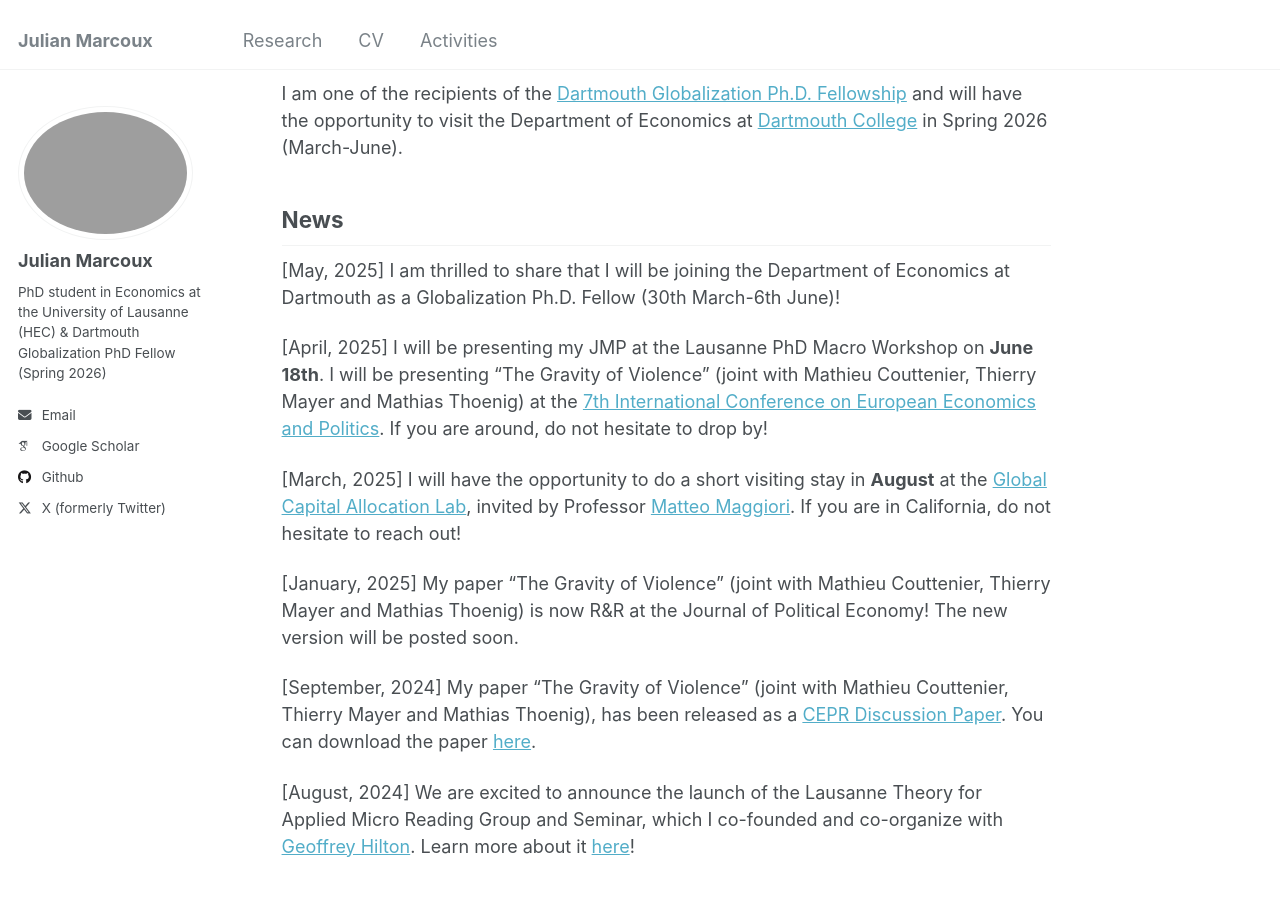
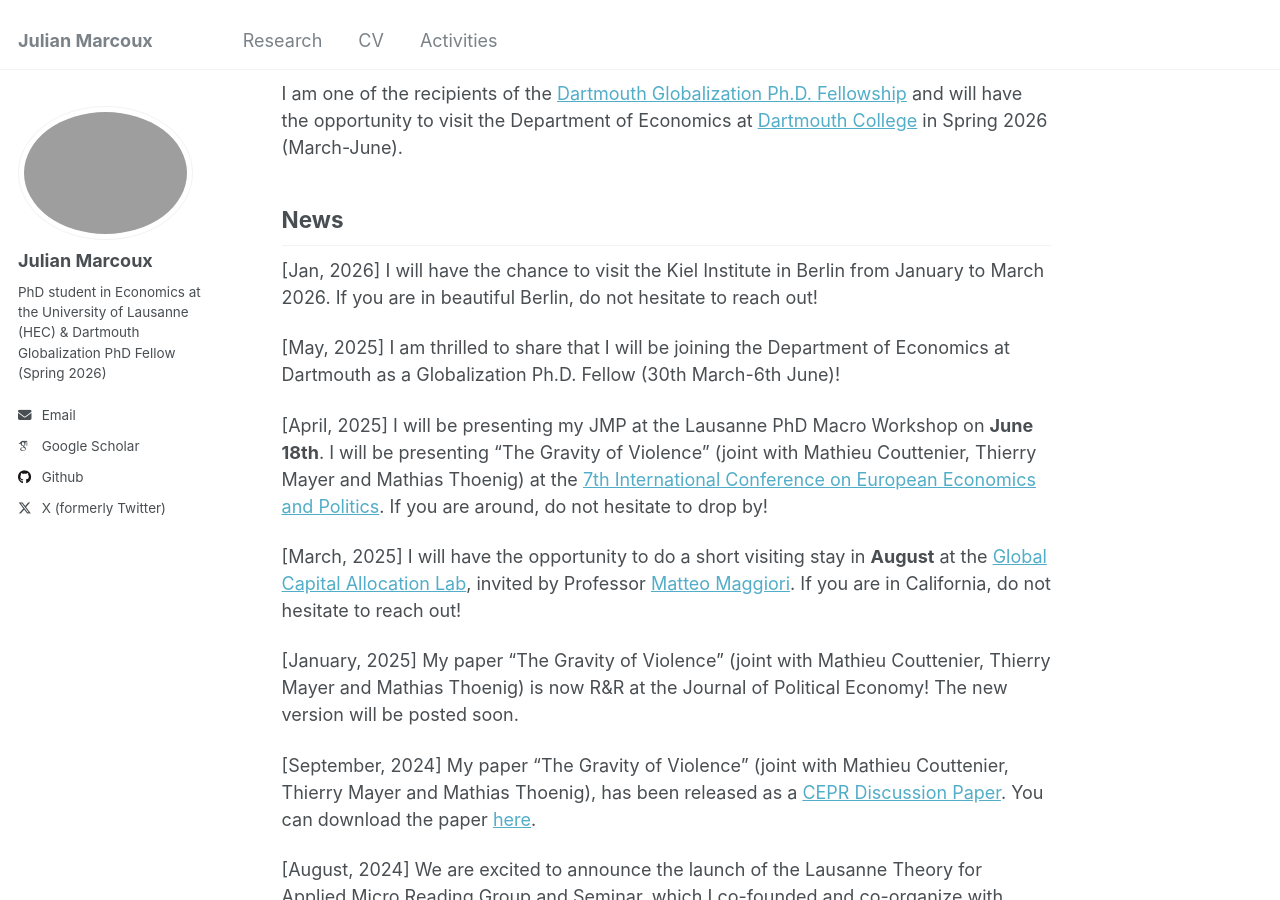
Before and after one commit to julianmarcoux/julianmarcoux.github.io, a Jekyll site: the page built from _pages/about.md, in a window 1280 px wide and 900 px high, scrolled down 317 px. Built offline with Jekyll 4.4.1, drawn with Linux system fonts in a browser that asks for light colours; some web fonts are replaced.

Commit message:
Update about.md

```diff
--- a/_pages/about.md
+++ b/_pages/about.md
@@ -18,6 +18,8 @@ I am one of the recipients of the [Dartmouth Globalization Ph.D. Fellowship](htt
 
 News
 -------------
+[Jan, 2026] I will have the chance to visit the Kiel Institute in Berlin from January to March 2026. If you are in beautiful Berlin, do not hesitate to reach out!
+
 [May, 2025] I am thrilled to share that I will be joining the Department of Economics at Dartmouth as a Globalization Ph.D. Fellow (30th March-6th June)!
 
 [April, 2025] I will be presenting my JMP at the Lausanne PhD Macro Workshop on **June 18th**. I will be presenting "The Gravity of Violence" (joint with Mathieu Couttenier, Thierry Mayer and Mathias Thoenig) at the [7th International Conference on European Economics and Politics](https://cefes-dems.unimib.it/events/conferences/cefesconf2025/). If you are around, do not hesitate to drop by!
```
